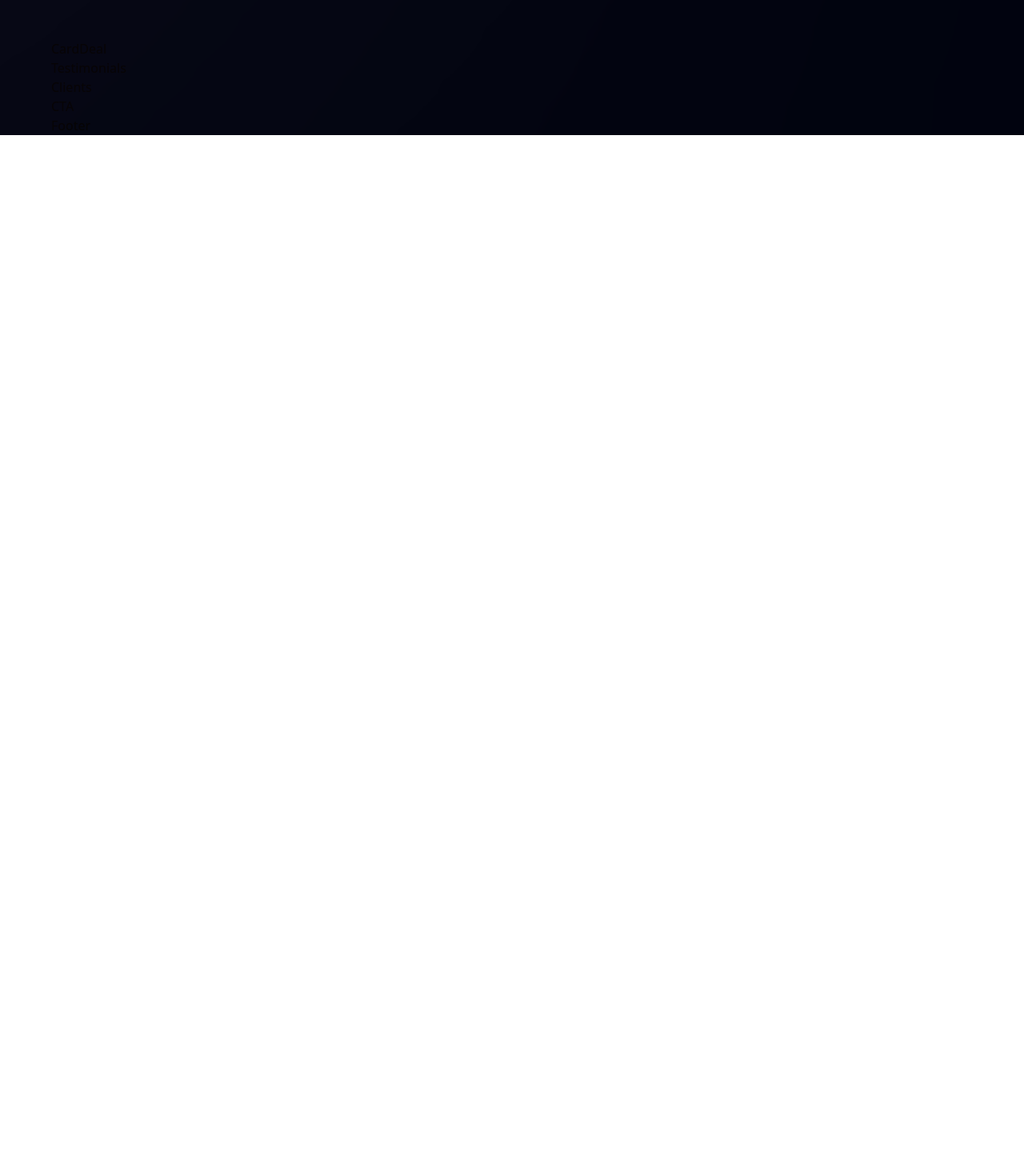
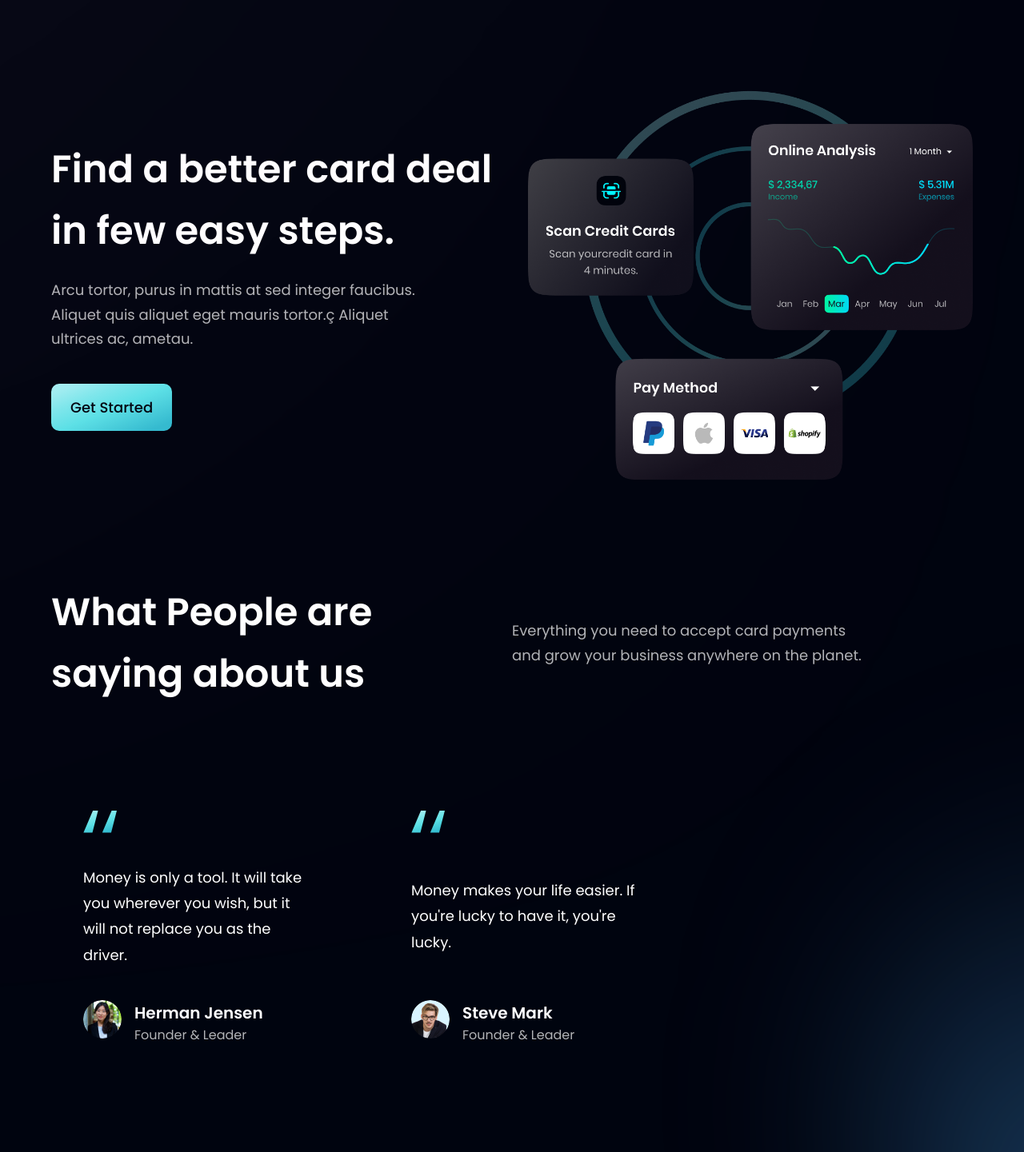
Before and after one commit to av-erencelik/modern_banking_app, a React (Vite) app: page / in a window 1280 px wide. Shown: the part 2140-3581 px from the top of the page at 80% size. Before the commit the page ends 2309 px from the top, so only its background shows below. Built offline with nearby package versions, Linux system fonts and the light colour scheme.

Commit message:
created cta and footer

```diff
--- a/src/components/Button.jsx
+++ b/src/components/Button.jsx
@@ -4,7 +4,7 @@ const Button = ({ styles }) => {
   return (
     <button
       type="button"
-      className={`py-4 px-6 bg-blue-gradient font-poppins font-medium text-[18px] text-primary outline-none ${styles}`}
+      className={`py-4 px-6 bg-blue-gradient font-poppins font-medium text-[18px] text-primary outline-none ${styles} rounded-[10px]`}
     >
       Get Started
     </button>
--- a/src/components/CTA.jsx
+++ b/src/components/CTA.jsx
@@ -1,7 +1,21 @@
-import React from "react";
+import styles from "../style";
+import Button from "./Button";
 
-const CTA = () => {
-  return <div>CTA</div>;
-};
+const CTA = () => (
+  <section
+    className={`${styles.flexCenter} ${styles.marginY} ${styles.padding} sm:flex-row flex-col bg-black-gradient-2 rounded-[20px] box-shadow`}
+  >
+    <div className="flex-1 flex flex-col">
+      <h2 className={styles.heading2}>Let’s try our service now!</h2>
+      <p className={`${styles.paragraph} max-w-[470px] mt-5`}>
+        Everything you need to accept card payments and grow your business anywhere on the planet.
+      </p>
+    </div>
+
+    <div className={`${styles.flexCenter} sm:ml-10 ml-0 sm:mt-0 mt-10`}>
+      <Button />
+    </div>
+  </section>
+);
 
 export default CTA;
--- a/src/components/CardDeal.jsx
+++ b/src/components/CardDeal.jsx
@@ -1,7 +1,25 @@
-import React from "react";
+import { card } from "../assets";
+import styles, { layout } from "../style";
+import Button from "./Button";
 
 const CardDeal = () => {
-  return <div>CardDeal</div>;
+  return (
+    <section className={layout.section}>
+      <div className={layout.sectionInfo}>
+        <h2 className={styles.heading2}>
+          Find a better card deal <br className="sm:block hidden" /> in few easy steps.
+        </h2>
+        <p className={`${styles.paragraph} max-w-[470px] mt-5`}>
+          Arcu tortor, purus in mattis at sed integer faucibus. Aliquet quis aliquet eget mauris tortor.ç Aliquet
+          ultrices ac, ametau.
+        </p>
+        <Button styles="mt-10"></Button>
+      </div>
+      <div className={layout.sectionImg}>
+        <img src={card} className="w-[100%] h-[100%]"></img>
+      </div>
+    </section>
+  );
 };
 
 export default CardDeal;
--- a/src/components/FeedbackCard.jsx
+++ b/src/components/FeedbackCard.jsx
@@ -1,7 +1,20 @@
-import React from "react";
+import { quotes } from "../assets";
 
-const FeedbackCard = () => {
-  return <div>FeedbackCard</div>;
+const FeedbackCard = ({ content, name, title, img }) => {
+  return (
+    <div className="flex justify-between flex-col px-10 py-12 rounded-[20px]  max-w-[370px] md:mr-10 sm:mr-5 mr-0 my-5 feedback-card cursor-pointer">
+      <img src={quotes} alt="double_quotes" className="w-[42.6px] h-[27.6px] object-contain" />
+      <p className="font-poppins font-normal text-[18px] leading-[32.4px] text-white my-10">{content}</p>
+
+      <div className="flex flex-row">
+        <img src={img} alt={name} className="w-[48px] h-[48px] rounded-full" />
+        <div className="flex flex-col ml-4">
+          <h4 className="font-poppins font-semibold text-[20px] leading-[32px] text-white">{name}</h4>
+          <p className="font-poppins font-normal text-[16px] leading-[24px] text-dimWhite">{title}</p>
+        </div>
+      </div>
+    </div>
+  );
 };
 
 export default FeedbackCard;
--- a/src/components/Footer.jsx
+++ b/src/components/Footer.jsx
@@ -1,7 +1,58 @@
-import React from "react";
+import styles from "../style";
+import { logo } from "../assets";
+import { footerLinks, socialMedia } from "../constants";
 
-const Footer = () => {
-  return <div>Footer</div>;
-};
+const Footer = () => (
+  <section className={`${styles.flexCenter} ${styles.paddingY} flex-col`}>
+    <div className={`${styles.flexStart} md:flex-row flex-col mb-8 w-full`}>
+      <div className="flex-[1] flex flex-col justify-start mr-10">
+        <img src={logo} alt="hoobank" className="w-[266px] h-[72.14px] object-contain" />
+        <p className={`${styles.paragraph} mt-4 max-w-[312px]`}>
+          A new way to make the payments easy, reliable and secure.
+        </p>
+      </div>
+
+      <div className="flex-[1.5] w-full flex flex-row justify-between flex-wrap md:mt-0 mt-10">
+        {footerLinks.map((footerlink) => (
+          <div key={footerlink.title} className={`flex flex-col ss:my-0 my-4 min-w-[150px]`}>
+            <h4 className="font-poppins font-medium text-[18px] leading-[27px] text-white">{footerlink.title}</h4>
+            <ul className="list-none mt-4">
+              {footerlink.links.map((link, index) => (
+                <li
+                  key={link.name}
+                  className={`font-poppins font-normal text-[16px] leading-[24px] text-dimWhite hover:text-secondary cursor-pointer ${
+                    index !== footerlink.links.length - 1 ? "mb-4" : "mb-0"
+                  }`}
+                >
+                  {link.name}
+                </li>
+              ))}
+            </ul>
+          </div>
+        ))}
+      </div>
+    </div>
+
+    <div className="w-full flex justify-between items-center md:flex-row flex-col pt-6 border-t-[1px] border-t-[#3F3E45]">
+      <p className="font-poppins font-normal text-center text-[18px] leading-[27px] text-white">
+        Copyright Ⓒ 2022 HooBank. All Rights Reserved.
+      </p>
+
+      <div className="flex flex-row md:mt-0 mt-6">
+        {socialMedia.map((social, index) => (
+          <img
+            key={social.id}
+            src={social.icon}
+            alt={social.id}
+            className={`w-[21px] h-[21px] object-contain cursor-pointer ${
+              index !== socialMedia.length - 1 ? "mr-6" : "mr-0"
+            }`}
+            onClick={() => window.open(social.link)}
+          />
+        ))}
+      </div>
+    </div>
+  </section>
+);
 
 export default Footer;
--- a/src/components/Testimonials.jsx
+++ b/src/components/Testimonials.jsx
@@ -1,7 +1,30 @@
-import React from "react";
+import { feedback } from "../constants";
+import styles from "../style";
+import FeedbackCard from "./FeedbackCard";
 
 const Testimonials = () => {
-  return <div>Testimonials</div>;
+  return (
+    <section id="clients" className={`${styles.paddingY} ${styles.flexCenter} flex-col relative `}>
+      <div className="absolute z-[0] w-[60%] h-[60%] -right-[50%] rounded-full blue__gradient bottom-40" />
+
+      <div className="w-full flex justify-between items-center md:flex-row flex-col sm:mb-16 mb-6 relative z-[1]">
+        <h2 className={styles.heading2}>
+          What People are <br className="sm:block hidden" /> saying about us
+        </h2>
+        <div className="w-full md:mt-0 mt-6">
+          <p className={`${styles.paragraph} text-left max-w-[450px]`}>
+            Everything you need to accept card payments and grow your business anywhere on the planet.
+          </p>
+        </div>
+      </div>
+
+      <div className="flex flex-wrap sm:justify-start justify-center w-full feedback-container relative z-[1]">
+        {feedback.map((card) => (
+          <FeedbackCard key={card.id} {...card} />
+        ))}
+      </div>
+    </section>
+  );
 };
 
 export default Testimonials;
```
